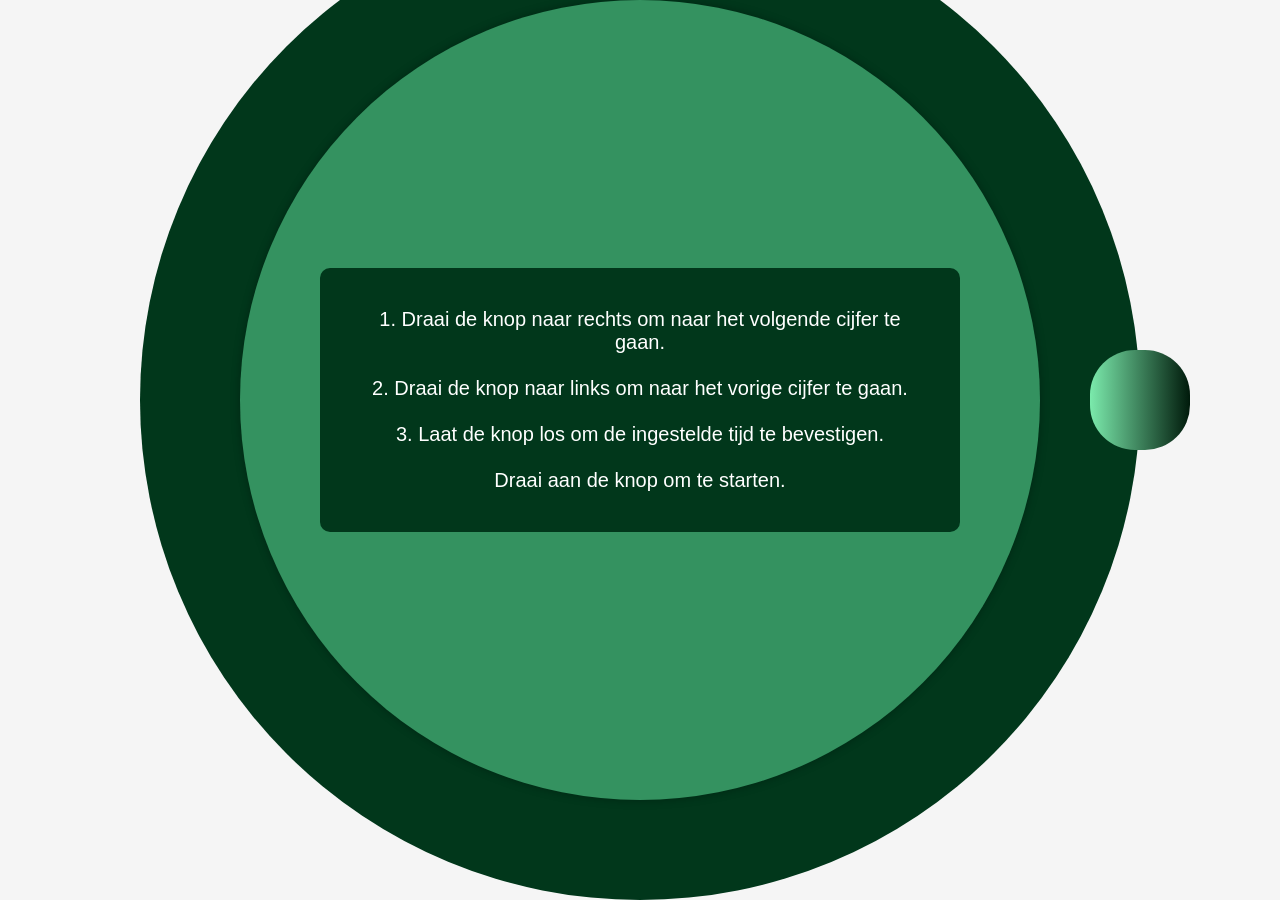
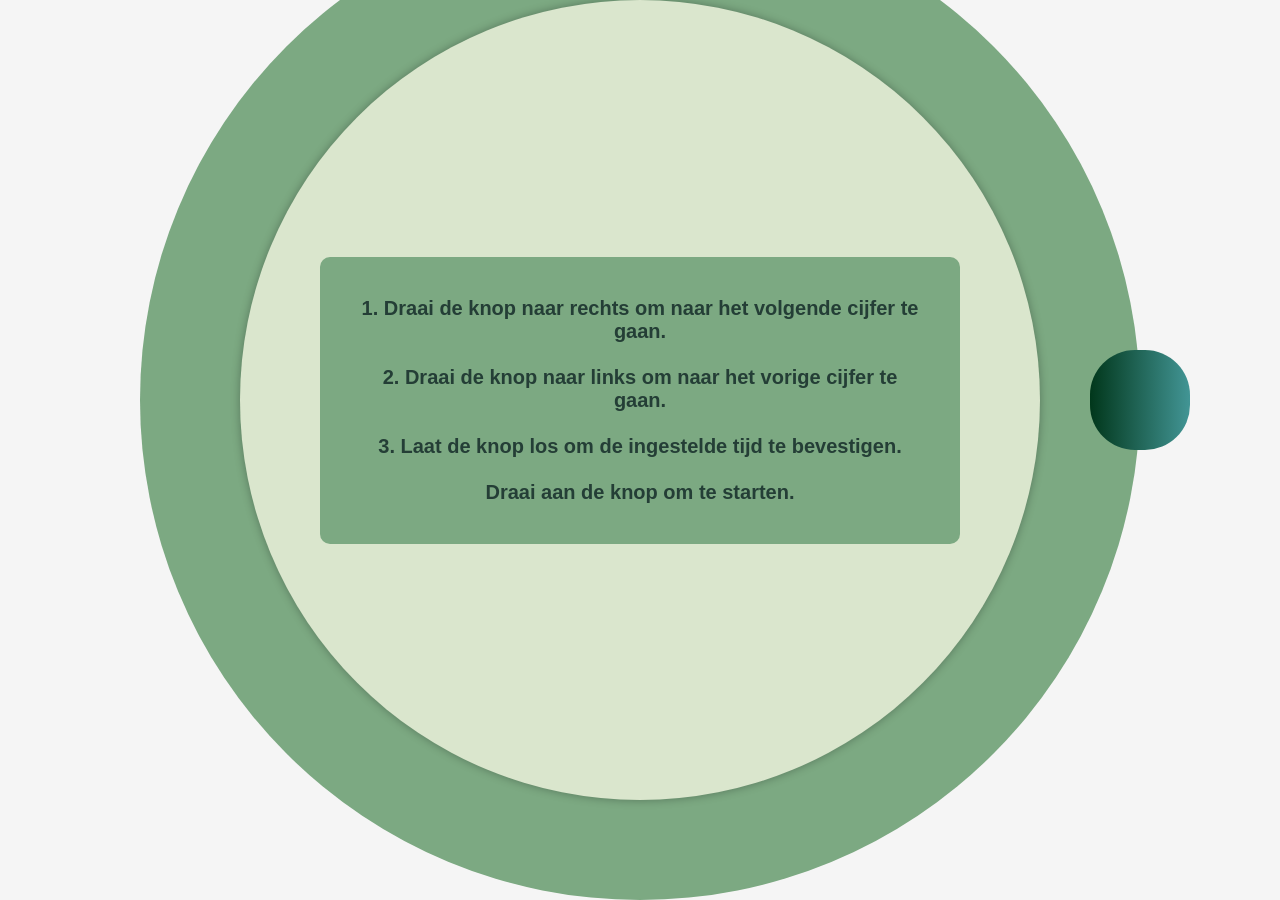
Before and after one commit to xLiseee/Alternative_modes_of_Input_Lise_Karo_Lennie, a plain HTML site: page index.html in a window 1280 px wide. Drawn offline with Linux system fonts and the light colour scheme.

Commit message:
update 3

```diff
--- a/style.css
+++ b/style.css
@@ -16,14 +16,14 @@ body, html {
 .circle {
     width: 1000px;
     height: 1000px;
-    background-color: #01371b;
+    background-color: #7ca982;
     border-radius: 50%;
     position: absolute;
 }
 .clock {
     width: 750px;
     height: 750px;
-    background-color: #349260;
+    background-color: #f1f7ed;
     border-radius: 50%;
     position: absolute;
 }
@@ -35,9 +35,10 @@ body, html {
     left: 50%;
     transform: translateX(-50%);
     font-size: 20px;
-    color: #ffffff;
+    color: #243E36;
     z-index: 1;
-    background-color: #01371b;
+    font-weight: bold;
+    background-color: #7ca982;
     border-radius: 10px;
     padding: 40px;
 }
@@ -69,7 +70,7 @@ body, html {
     width: 100px;
     height: 100px;
     border-radius: 45%;
-    background: linear-gradient(to right, #7beaac, #001a0b);
+    background: linear-gradient(to right, #01371b, #429595);
     cursor: pointer;
     position: absolute;
     top: 50%;
@@ -87,7 +88,7 @@ body, html {
 }
 
 .blink {
-    animation: blink-animation 0.5s steps(2, start) infinite;
+    animation: blink-animation 1s steps(2, start) infinite;
 }
 
 @keyframes blink-animation {
@@ -120,7 +121,7 @@ body {
     transform: translate(-50%, -50%);
     width: 800px;
     height: 800px;
-    background-color: #349260;
+    background-color: #dae6cd;
     box-shadow: 0 0 10px rgba(0, 0, 0, 0.3);
     display: flex;
     justify-content: center;
@@ -128,8 +129,9 @@ body {
 }
 
 .digital-clock {
+    font-weight: bold;
     font-size: 250px;
-    color: #ffffff;
+    color: #243E36;
 }
 
 .knob {
@@ -142,3 +144,10 @@ body {
     border-radius: 50%;
     background-color: #ffffff;
 }
+.container {
+    display: flex;
+    justify-content: center;
+    align-items: center;
+    height: 100vh;
+    position: relative;
+}
```
